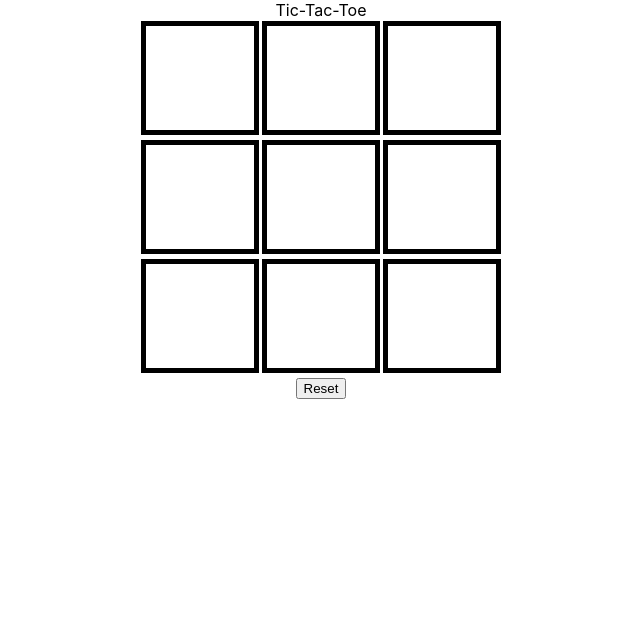
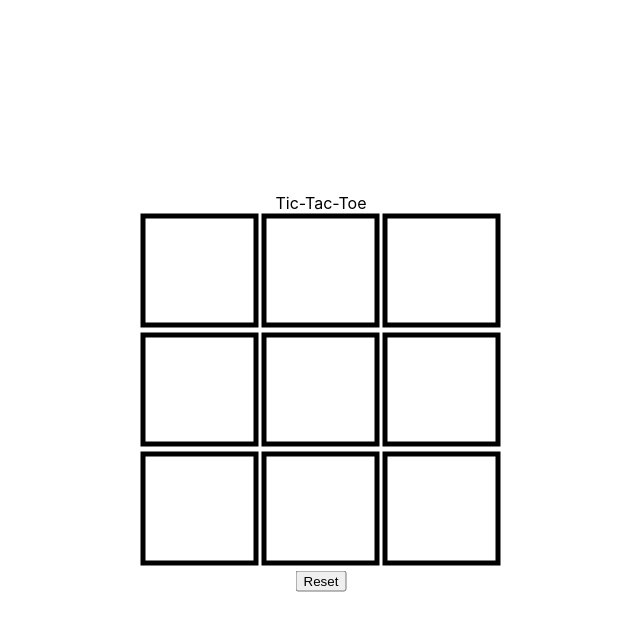
Before and after one commit to RogiesDogiesStudios/tictactoe, a React (Create React App) app: page / in a window 1280 px wide. Shown: the top 630 px of the page, without its empty margins (319-959 px from the left). Built offline with nearby package versions, Linux system fonts and the light colour scheme; the HTML template or start-up script is replaced by a standard one.

Commit message:
Centered Board!

```diff
--- a/src/App.css
+++ b/src/App.css
@@ -1,3 +1,7 @@
 #Board {
-    text-align: center
+    text-align: center;
+    position: absolute;
+    top:  50%;
+    left: 50%;
+    transform: translate(-50%,-50%);
 }
```
